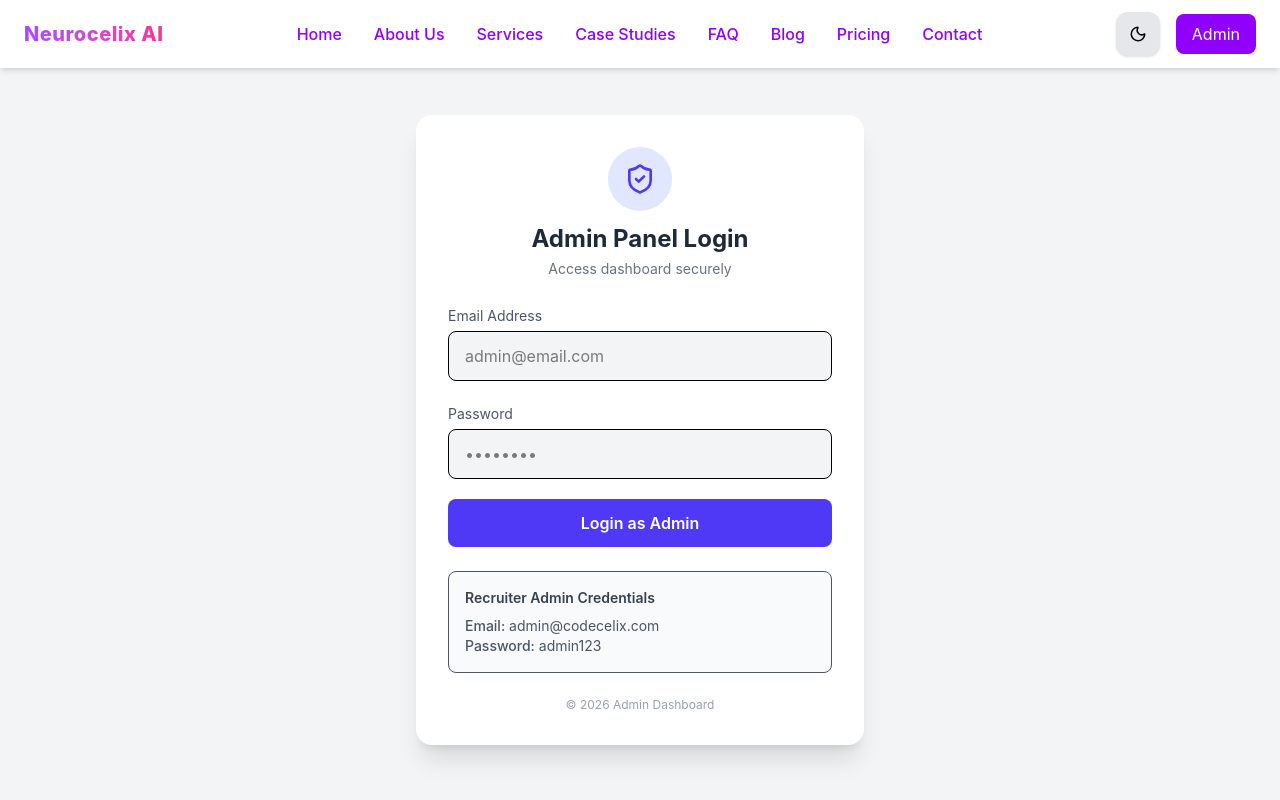
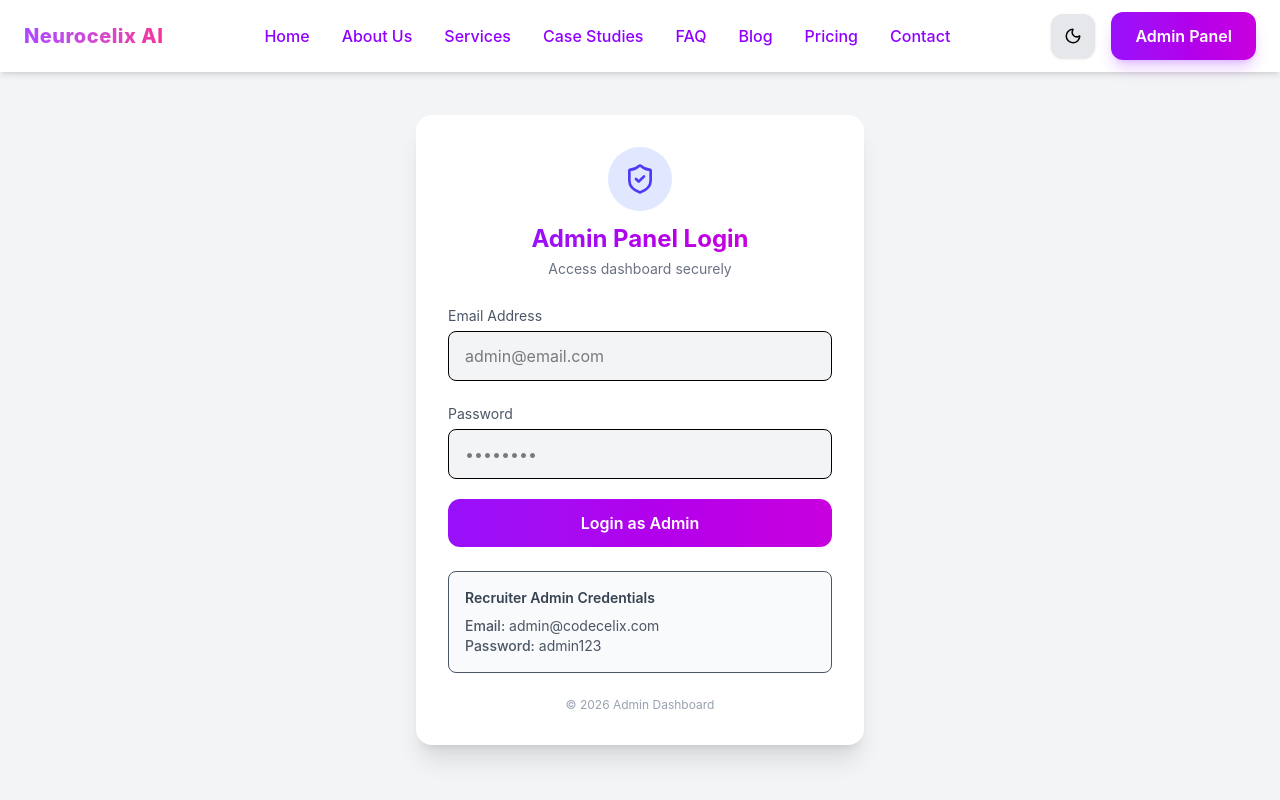
Before and after one commit to noor-1457/Neurocelix-AI, a React (Vite) app in the folder frontend/: page /auth in a window 1280 px wide. Shown: the top 800 px of the page. Built offline with nearby package versions, Linux system fonts and the light colour scheme.

Commit message:
Updated Code

```diff
--- a/frontend/src/components/Navbar.jsx
+++ b/frontend/src/components/Navbar.jsx
@@ -61,9 +61,13 @@ export default function Navbar({ dark, setDark }) {
 
           <Link
             to="/auth"
-            className="px-4 py-2 rounded-lg bg-[#8F00FF] text-white"
+            className="relative px-6 py-3 font-semibold text-white rounded-xl
+  bg-gradient-to-r from-purple-600 to-fuchsia-600
+  shadow-lg shadow-purple-500/30
+  hover:scale-105 hover:shadow-purple-500/50
+  transition-all duration-300"
           >
-            Admin
+            Admin Panel
           </Link>
         </div>
 
--- a/frontend/src/pages/AuthPage.jsx
+++ b/frontend/src/pages/AuthPage.jsx
@@ -36,7 +36,7 @@ const AuthPage = ({ dark }) => {
           </div>
 
           <h2
-            className={`text-2xl font-bold ${dark ? "text-gray-100" : "text-gray-800"}`}
+            className={`text-2xl font-bold ${dark ? "text-gray-100" : "bg-gradient-to-r from-purple-600 to-fuchsia-600 bg-clip-text text-transparent"}`}
           >
             Admin Panel Login
           </h2>
@@ -87,7 +87,8 @@ const AuthPage = ({ dark }) => {
 
           <button
             type="submit"
-            className="w-full bg-indigo-600 text-white py-3 rounded-lg font-semibold hover:bg-indigo-700 transition duration-300"
+            className="w-full relative px-6 py-3 font-semibold text-white rounded-xl
+  bg-gradient-to-r from-purple-600 to-fuchsia-600"
           >
             Login as Admin
           </button>
```
